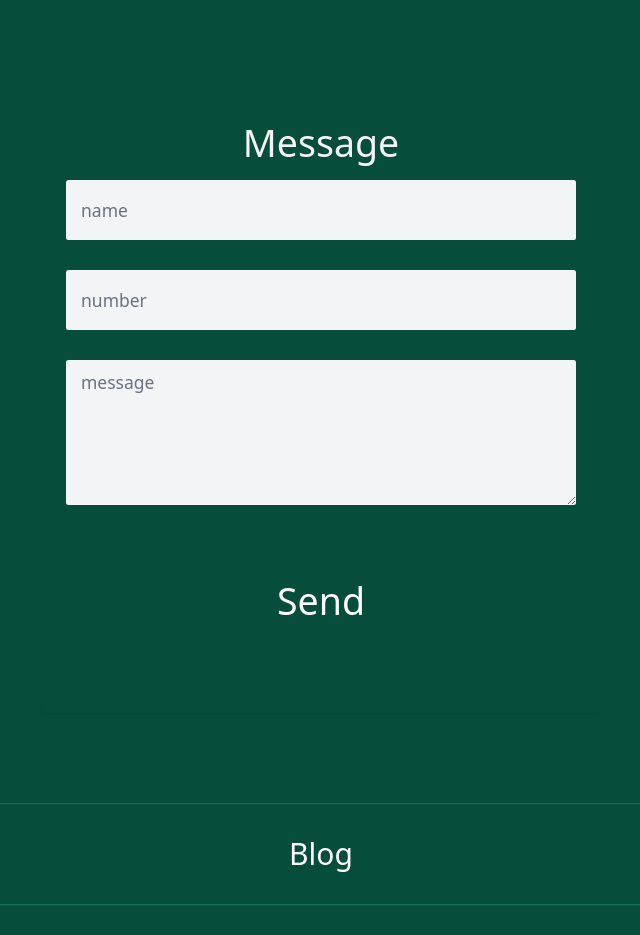
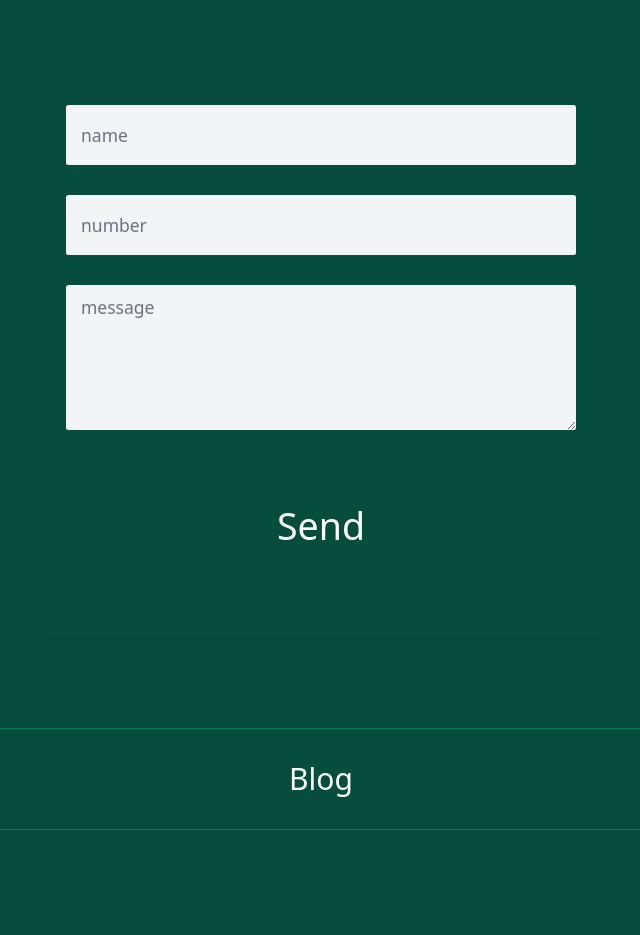
Before and after one commit to DogukanUrker/doctor-jha, a Flask app: page / in a window 1280 px wide. Shown: the part 1782-2717 px from the top of the page, without its empty margins (319-959 px from the left). After the commit the page ends 2612 px from the top, so only its background shows below. Run offline with Flask 3, Linux system fonts and the light colour scheme; parts of the project's set-up code (start-up, migrations or seed data) failed here and were passed over; some libraries are stand-ins or nearby versions.

Commit message:
'message' removed

```diff
--- a/templates/home.html
+++ b/templates/home.html
@@ -86,12 +86,6 @@
                 </div>
                 <br>
                 <div class="max-w-md mx-auto my-10 p-5 rounded-md shadow-sm">
-
-                    <div class="text-center">
-                        <h1 class="my-3 text-3xl font-semibold text-gray-100">
-                            Message
-                        </h1>
-                    </div>
                     <div>
                         <form action="https://api.web3forms.com/submit" method="POST" id="form">
                             <input type="hidden" name="access_key" value="97440970-b5a0-47e4-81e1-d313a32aa751" />
```
